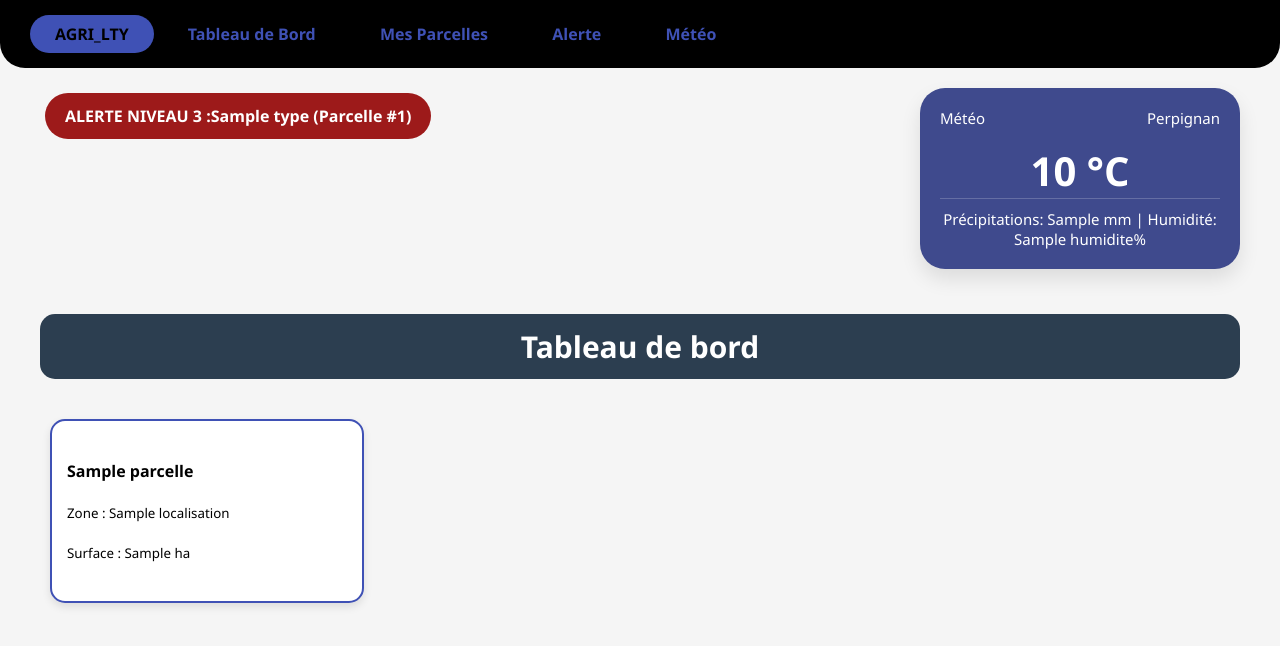
After one commit to El-lulu/Projet-d-tude-B2B, a Flask app: template templates/main.html in a window 1280 px wide. The commit adds this page. Shown: the top 646 px of the page. Run offline with Flask 3, Linux system fonts and the light colour scheme; the template is opened without the code that fills it: most values are stand-ins (such as "Sample title", 1, 10 or a date in 2020).

Commit message:
Finalisation de la page principal

```diff
--- /dev/null
+++ b/app.py
@@ -0,0 +1,24 @@
+from flask import Flask, render_template
+import sqlite3
+
+app = Flask(__name__)
+
+def get_db_connection():
+    bdd = sqlite3.connect('BDD/agri.db')
+    bdd.row_factory = sqlite3.Row
+    return bdd
+
+@app.route('/')
+def index():
+    bdd = get_db_connection()
+    meteo = bdd.execute('SELECT * FROM meteo ORDER BY date DESC LIMIT 1').fetchone()
+    parcelles = bdd.execute('SELECT * FROM parcelles').fetchall()
+    alertes_critiques = bdd.execute('SELECT * FROM alertes WHERE niveau = 3').fetchall()
+
+
+    bdd.close()
+
+    return render_template('main.html', meteo=meteo, parcelles=parcelles, alertes_critiques=alertes_critiques)
+
+if __name__ == '__main__':
+    app.run(debug=True)
--- a/style.css
+++ b/static/style.css
@@ -1,8 +1,6 @@
-/* Configuration générale */
 :root {
     --agriski-blue: #3f51b5;
-    --agriski-dark: #333;
-    --bg-light: #f5f5f5;
+    --agriski-dark: #000000;
     --text-main: #2c3e50;
 }
 
@@ -10,21 +8,19 @@ body {
     font-family: 'Segoe UI', sans-serif;
     margin: 0;
     padding: 0;
-    background-color: var(--bg-light);
-    color: #333;
+    background-color: #f5f5f5;;
 }
 
-/* Header */
-.nav-bar {
+.nav_bar {
     background-color: var(--agriski-dark);
     padding: 15px 30px;
     border-bottom-left-radius: 25px;
     border-bottom-right-radius: 25px;
 }
 
-.brand {
+.logo {
     background-color: var(--agriski-blue);
-    color: white;
+    color: rgb(0, 0, 0);
     padding: 8px 25px;
     border-radius: 20px;
     font-weight: bold;
@@ -32,33 +28,38 @@ body {
 }
 
 .container {
-    max-width: 900px;
+    max-width: 1200px;
     margin: auto;
     padding: 20px;
 }
 
-/* Dashboard Top (Alerte + Météo) */
-.dashboard-top {
+.dashboard_top {
     display: flex;
     justify-content: space-between;
     align-items: flex-start;
     margin-bottom: 30px;
 }
 
-.alert-box {
-    background-color: black;
+.alerts_container {
+    display: flex;
+    flex-direction: column;
+    gap: 12px;
+    max-height: 200px;
+    overflow-y: auto;
+    padding: 5px;
+}
+
+.alert_box {
+    background-color: rgb(157, 26, 26);
     color: white;
-    padding: 10px 20px;
+    padding: 12px 20px;
     border-radius: 25px;
+    display: flex;
+    align-items: center;
     font-weight: bold;
 }
 
-.alert-box .icon-warning {
-    color: #ffeb3b;
-}
-
-/* Weather Widget */
-.weather-widget {
+.meteo {
     background-color: #3f4a8d;
     color: white;
     padding: 20px;
@@ -67,82 +68,66 @@ body {
     box-shadow: 0 10px 20px rgba(0,0,0,0.1);
 }
 
-.weather-header {
+.meteo_top {
     display: flex;
     justify-content: space-between;
-    font-size: 0.9em;
+    font-size: 15px;
     margin-bottom: 15px;
 }
 
-.weather-main {
+.meteo {
     text-align: center;
     margin-bottom: 15px;
 }
 
 .temperature {
-    font-size: 2.5rem;
+    font-size: 40px;
     font-weight: bold;
 }
 
-.weather-details {
-    font-size: 0.75em;
+.meteo_details {
+    font-size: 15px;
     text-align: center;
     border-top: 1px solid rgba(255,255,255,0.2);
     padding-top: 10px;
 }
 
-/* Titre Section */
-.section-title {
+.dashboard_main {
     background-color: var(--text-main);
     color: white;
     text-align: center;
     padding: 12px;
     border-radius: 15px;
-    font-size: 1.3rem;
+    font-size: 30px;
     margin: 20px 0;
 }
 
-/* Grille et Cartes */
-.grid {
+.parcelles {
     display: flex;
-    gap: 20px;
-    justify-content: center;
+    overflow-x: auto;
+    gap: 15px;
+    padding: 20px 10px;
+    width: 100%;
 }
 
-.card-empty {
-    background-color: #d9d9d9;
-    width: 250px;
-    height: 200px;
+.parcelles_info {
+    min-width: 280px;
+    height: 150px;
+    flex-shrink: 0;
     border: 2px solid var(--agriski-blue);
     border-radius: 15px;
-    position: relative;
+    padding: 15px;
     display: flex;
-    align-items: flex-end;
+    flex-direction: column;
+    justify-content: center;
+    box-shadow: 0 4px 8px rgba(0,0,0,0.1);
+    background: white;
 }
 
-.card-info {
-    background: rgba(255,255,255,0.9);
-    width: 100%;
-    padding: 10px;
-    border-bottom-left-radius: 13px;
-    border-bottom-right-radius: 13px;
-}
 
-/* Navigation */
-.bottom-nav {
-    margin-top: 40px;
-    text-align: center;
-    border-top: 1px solid #ccc;
-    padding-top: 20px;
-}
-
-.nav-link {
+.nav_link {
     text-decoration: none;
     color: var(--agriski-blue);
-    margin: 0 15px;
+    margin: 30px;
     font-weight: bold;
 }
-
-.nav-link.active {
-    color: #333;
-}
--- /dev/null
+++ b/templates/main.html
@@ -0,0 +1,62 @@
+<!DOCTYPE html>
+<html lang="fr">
+<head>
+    <meta charset="UTF-8">
+    <meta name="viewport" content="width=device-width, initial-scale=1.0">
+    <title>AGRI_LTY - Tableau de Bord</title>
+    <link rel="stylesheet" href="{{ url_for('static', filename='style.css') }}">
+</head>
+<body>
+
+    <header class="nav_bar">
+        <div class="logo">AGRI_LTY</div>
+        <a href="/" class="nav_link">Tableau de Bord</a>
+        <a href="#" class="nav_link">Mes Parcelles</a>
+        <a href="#" class="nav_link">Alerte</a>
+        <a href="#" class="nav_link">Météo</a>
+    </header>
+
+    <main class="container">
+
+        <div class="dashboard_top">
+            <div class="alerts_container">
+            <!-- On boucle sur la liste des alertes reçues -->
+            {% for alerte in alertes_critiques %}
+                <div class="alert_box">
+                    <span>ALERTE NIVEAU 3 : </span> {{ alerte['type'] }}
+                    (Parcelle #{{ alerte['parcelle_id'] }})
+            </div>
+            {% endfor %}
+        </div>
+
+            <div class="meteo">
+                <div class="meteo_top">
+                    <span>Météo</span>
+                    <span>Perpignan</span>
+                </div>
+                <div class="meteo_main">
+                    <span class="temperature">{{ meteo['temperature'] }} °C</span>
+                </div>
+                <div class="meteo_details">
+                    Précipitations: {{ meteo['pluie_mm'] }} mm | Humidité: {{ meteo['humidite'] }}%
+                </div>
+            </div>
+        </div>
+
+        <h1 class="dashboard_main">Tableau de bord</h1>
+
+        <div class="parcelles">
+            {% for parcelle in parcelles %}
+                <div class="parcelles_info">
+                    <strong>{{ parcelle['nom'] }}</strong><br>
+                    <small>Zone : {{ parcelle['localisation'] }}</small><br>
+                    <small>Surface : {{ parcelle['surface_ha'] }} ha</small>
+                </div>
+            {% endfor %}
+        </div>
+
+
+    </main>
+
+</body>
+</html>
```
Also changed, not shown: main.html (deleted, +0 -63 lines).
